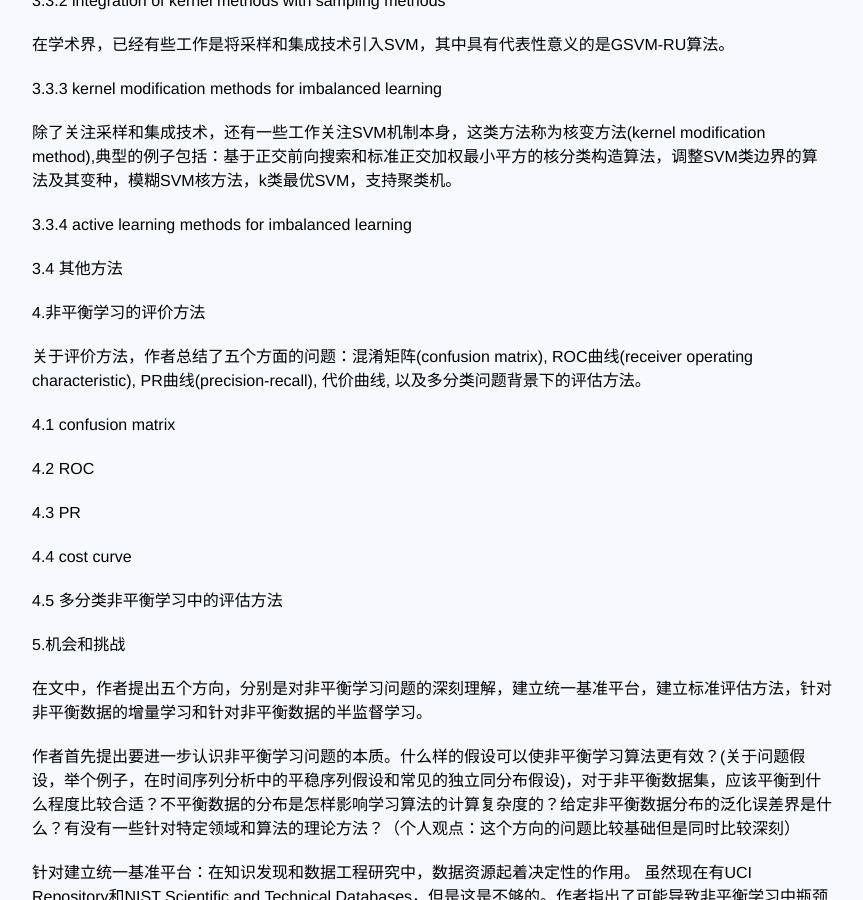
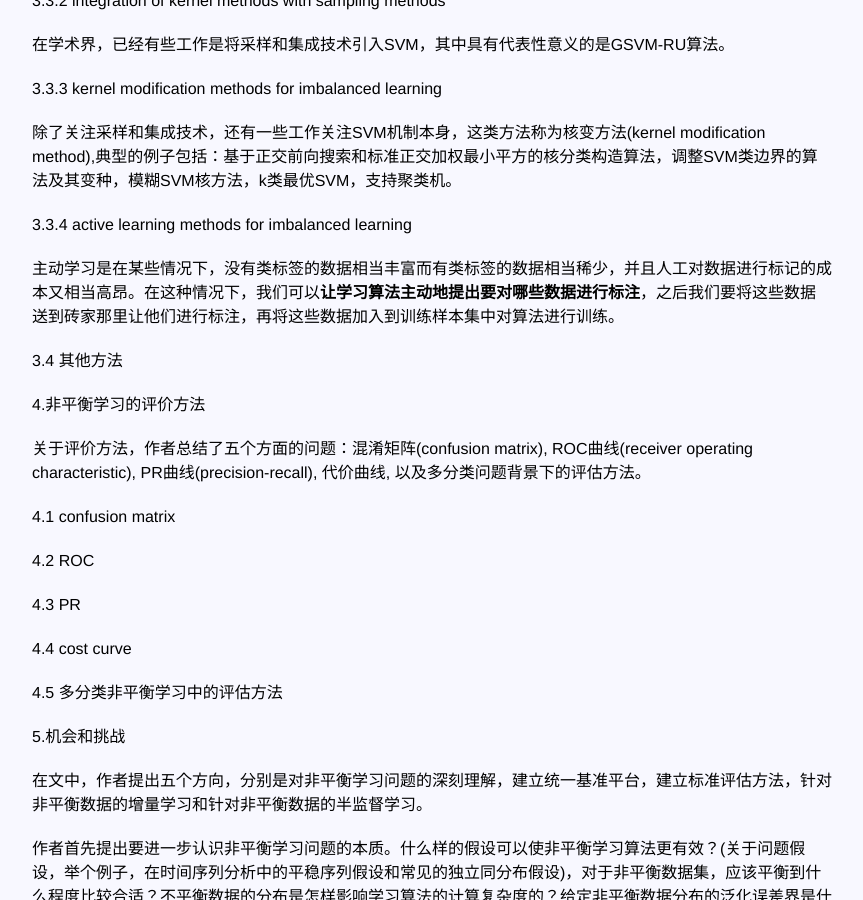
Before and after one commit to zhpmatrix/zhpmatrix.github.io, a Jekyll site: the page built from _posts/2017-02-26-learning-from-imbalanced-data.md, in a window 1280 px wide and 900 px high, scrolled down 3703 px. Shown: the whole window, without its empty margins (208-1071 px from the left). Built offline with Jekyll 4.4.1, drawn with Linux system fonts in a browser that asks for light colours; comment, search, counter and statistics services are not loaded.

Commit message:
add active learning

```diff
--- a/_posts/2017-02-26-learning-from-imbalanced-data.md
+++ b/_posts/2017-02-26-learning-from-imbalanced-data.md
@@ -93,6 +93,8 @@ SMOTE的缺点是由于它生成样本的方式导致的。此处，提到了一
 
 3.3.4 active learning methods for imbalanced learning
 
+主动学习是在某些情况下，没有类标签的数据相当丰富而有类标签的数据相当稀少，并且人工对数据进行标记的成本又相当高昂。在这种情况下，我们可以**让学习算法主动地提出要对哪些数据进行标注**，之后我们要将这些数据送到砖家那里让他们进行标注，再将这些数据加入到训练样本集中对算法进行训练。
+
 3.4 其他方法
 
 4.非平衡学习的评价方法
```
